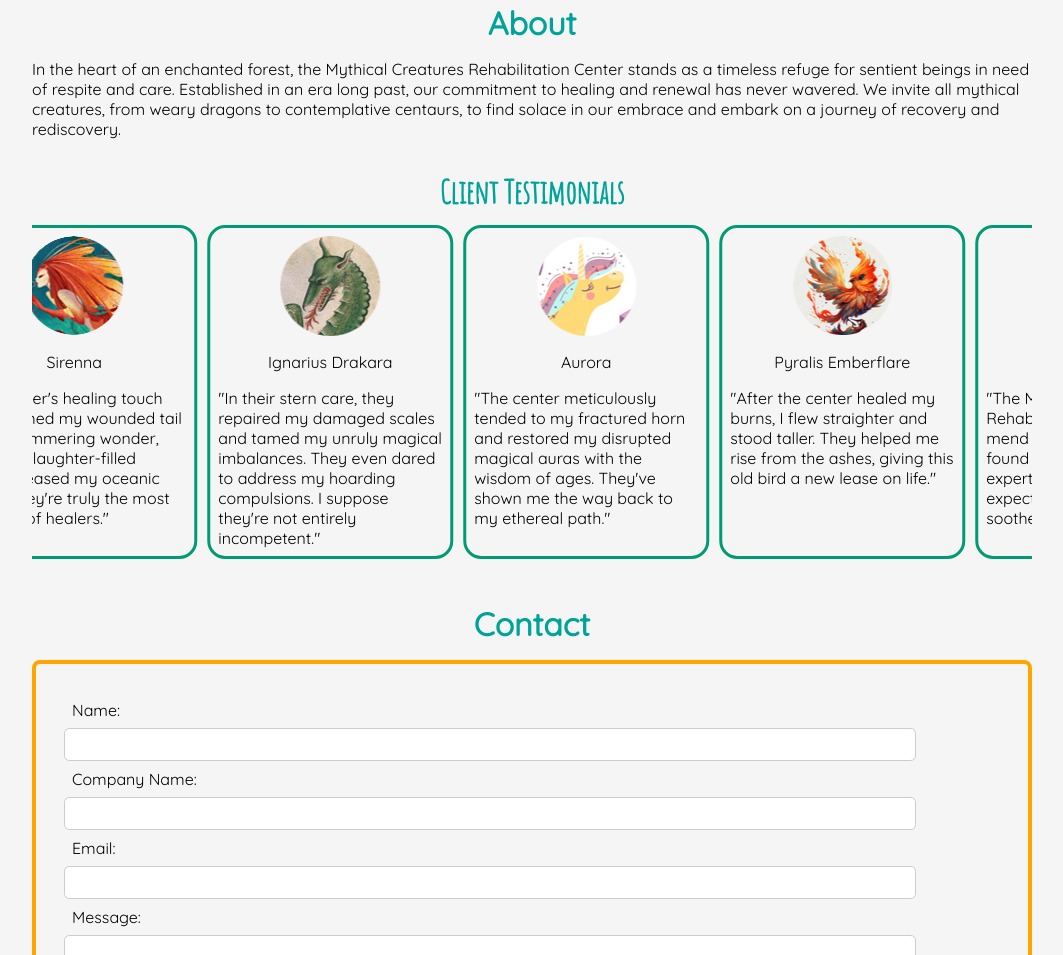
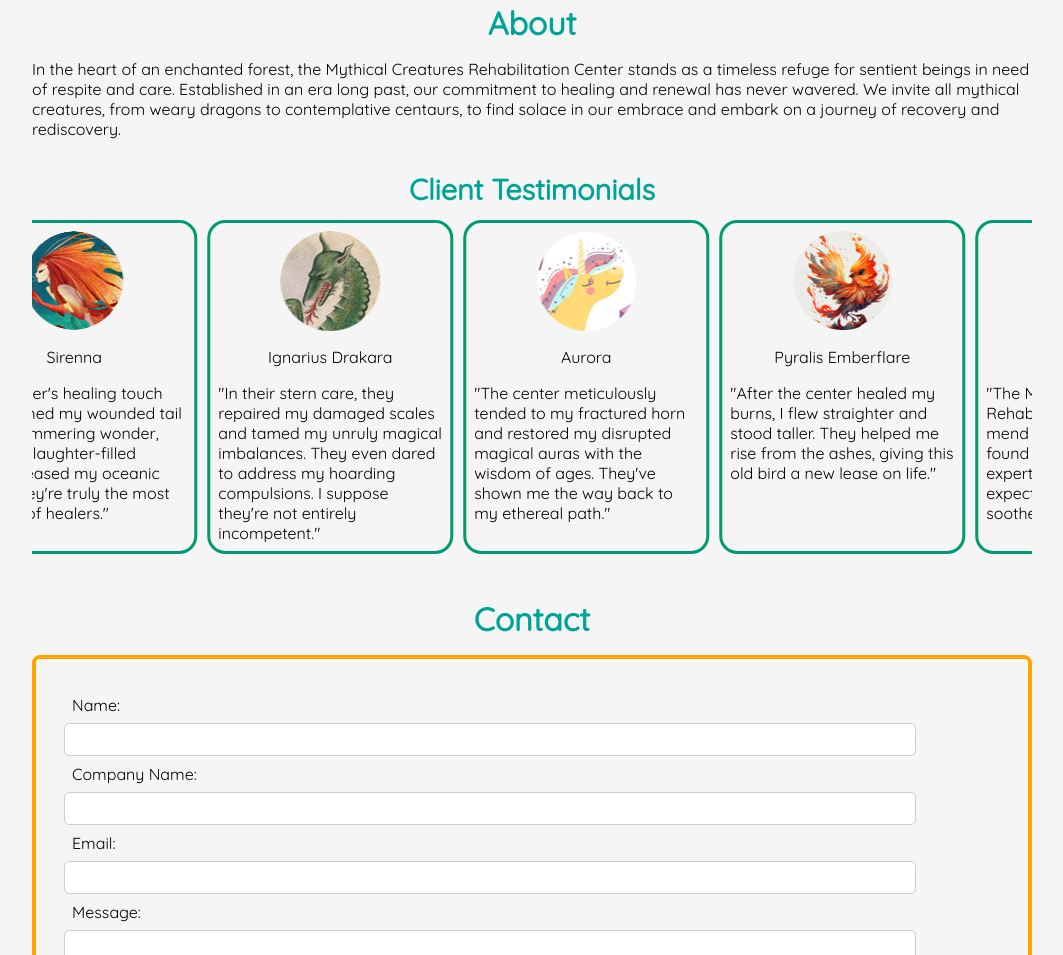
Before and after one commit to fac29b/James_Fintan_Project1, a plain HTML site: page index.html in a window 1280 px wide. Shown: the part 2151-3106 px from the top of the page, without its empty margins (108-1171 px from the left). Drawn offline with Linux system fonts and the light colour scheme.

Commit message:
adjusts the min width of columns for the testimonials section
closes #27

```diff
--- a/assets/css/style.css
+++ b/assets/css/style.css
@@ -202,16 +202,15 @@ nav>ul>li>a:hover {
 
 .testimonials__about > h3 {
     text-align: center;
-    font-family: var(--hero-font);
     color: var(--primary-color);
-    font-size: 2rem;
+    font-size: 1.8rem;
     padding-block: 1rem;
 }
 
 /* DEFAULT STYLE IF USER HAS PREFERS REDUCED MOTION ENABLED */
 .testimonials__scroll {
     display: grid;
-    grid-template-columns: repeat(auto-fit, minmax(150px, 1fr));
+    grid-template-columns: repeat(auto-fit, minmax(250px, 1fr));
     gap: 1rem;
 }
 
```
